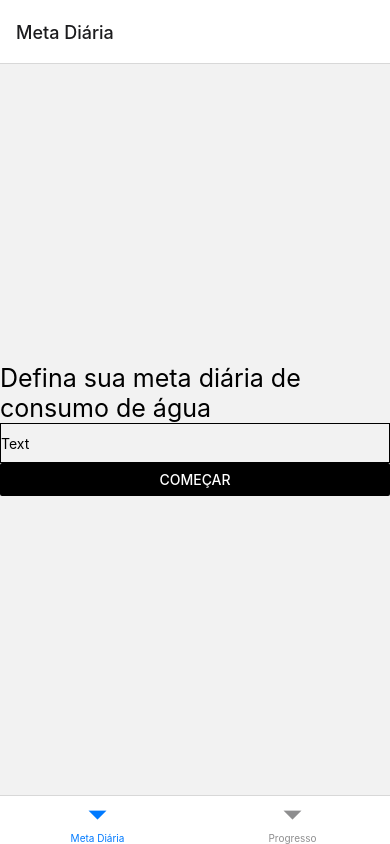
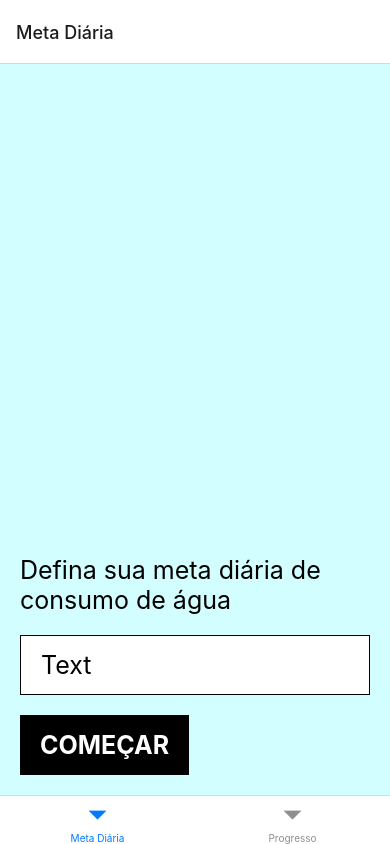
Before and after one commit to Khoala-Dev/drunk-of-water, a React Native app: screen / in a window 390 px wide. Built offline with nearby package versions, Linux system fonts and the light colour scheme.

Commit message:
main views styles

```diff
--- a/App.tsx
+++ b/App.tsx
@@ -6,7 +6,8 @@ import {
   Text,
   useColorScheme,
   TextInput,
-  Button
+  Pressable,
+  View,
 } from 'react-native';
 import { Colors } from 'react-native/Libraries/NewAppScreen';
 import { NavigationContainer } from '@react-navigation/native';
@@ -19,6 +20,7 @@ const Target = (): React.JSX.Element => {
   const [target, setTarget] = useState('');
   return (
     <SafeAreaView style={styles.container}>
+      <View style={styles.generalView}>
         <Text style={styles.text}>Defina sua meta diária de consumo de água</Text>
         <TextInput
           style={styles.input}
@@ -26,12 +28,10 @@ const Target = (): React.JSX.Element => {
           onChangeText={newText => setTarget(newText)}
           defaultValue={target}
         />
-      <Button
-        onPress={() => {}}
-        title="Começar"
-        color="#000"
-        accessibilityLabel="Começar a sua meta de água diária de água"
-      />
+        <Pressable onPress={() => {}}>
+          <Text style={styles.button}>Começar</Text>
+        </Pressable>
+      </View>
     </SafeAreaView>
   );
 };
@@ -40,13 +40,12 @@ const Progress = (): React.JSX.Element => {
 
   return (
     <SafeAreaView style={styles.container}>
+      <View style={styles.generalView}>
         <Text style={styles.text}>Progresso</Text>
-      <Button
-        onPress={() => {}}
-        title="Adicionar"
-        color="#000"
-        accessibilityLabel="Adicionar um copo de água"
-      />
+        <Pressable onPress={() => {}}>
+        <Text style={styles.button}>Adicionar</Text>
+        </Pressable>
+      </View>
     </SafeAreaView>
   );
 };
@@ -81,7 +80,12 @@ export default function App(): React.JSX.Element {
 const styles = StyleSheet.create({
   container: {
     flex: 1,
-    justifyContent: 'center',
+    justifyContent: 'flex-end',
+    backgroundColor: '#D2FEFF',
+  },
+  generalView: {
+    gap: 20,
+    padding: 20,
   },
   text: {
     fontSize: 25,
@@ -89,9 +93,25 @@ const styles = StyleSheet.create({
     textAlign: 'left',
   },
   input: {
-    height: 40,
+    height: 60,
     borderStyle: 'solid',
     borderColor: '#000',
     borderWidth: 1,
+    backgroundColor: '#FFF',
+    paddingLeft: 20,
+    paddingRight: 20,
+    fontSize: 25,
+  },
+  button: {
+    textTransform: 'uppercase',
+    fontWeight: 'bold',
+    fontSize: 25,
+    height: 60,
+    backgroundColor: '#000',
+    color: '#FFF',
+    lineHeight: 60,
+    paddingLeft: 20,
+    paddingRight: 20,
+    alignSelf: 'flex-start',
   },
 });
```
Lines whose indentation alone changed are shown as unchanged.
